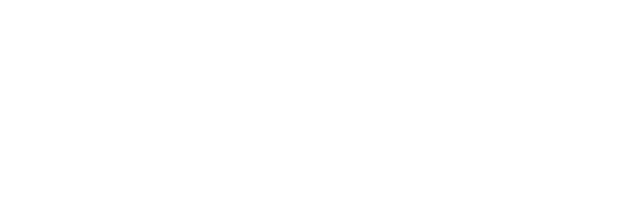
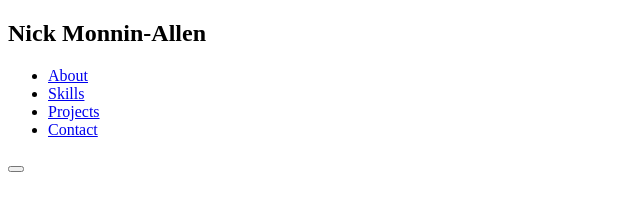
Before and after one commit to JMo-35/Nicks_Website, a plain HTML site: page index.html in a window 1280 px wide. Shown: the whole page, without its empty margins (0-640 px from the left). Drawn offline with Linux system fonts and the light colour scheme.

Commit message:
Update index.html

```diff
--- a/index.html
+++ b/index.html
@@ -7,4 +7,18 @@
 
 		<title>Nick Monnin-Allen | Web Developer</title>
 	</head>
+	<body>
+	 <nav>
+      <h1>Nick Monnin-Allen</h1>
+      <ul class="navigation">
+        <li><a href="#about" class="nav-link">About</a></li>
+        <li><a href="#skills" class="nav-link">Skills</a></li>
+        <li><a href="#projects" class="nav-link">Projects</a></li>
+        <li><a href="#contact" class="nav-link">Contact</a></li>
+      </ul>
+      <button class="burger-menu" id="burger-menu">
+        <ion-icon class="bars" name="menu-outline"></ion-icon>
+      </button>
+	</nav>
+	</body>
 </html>
```
